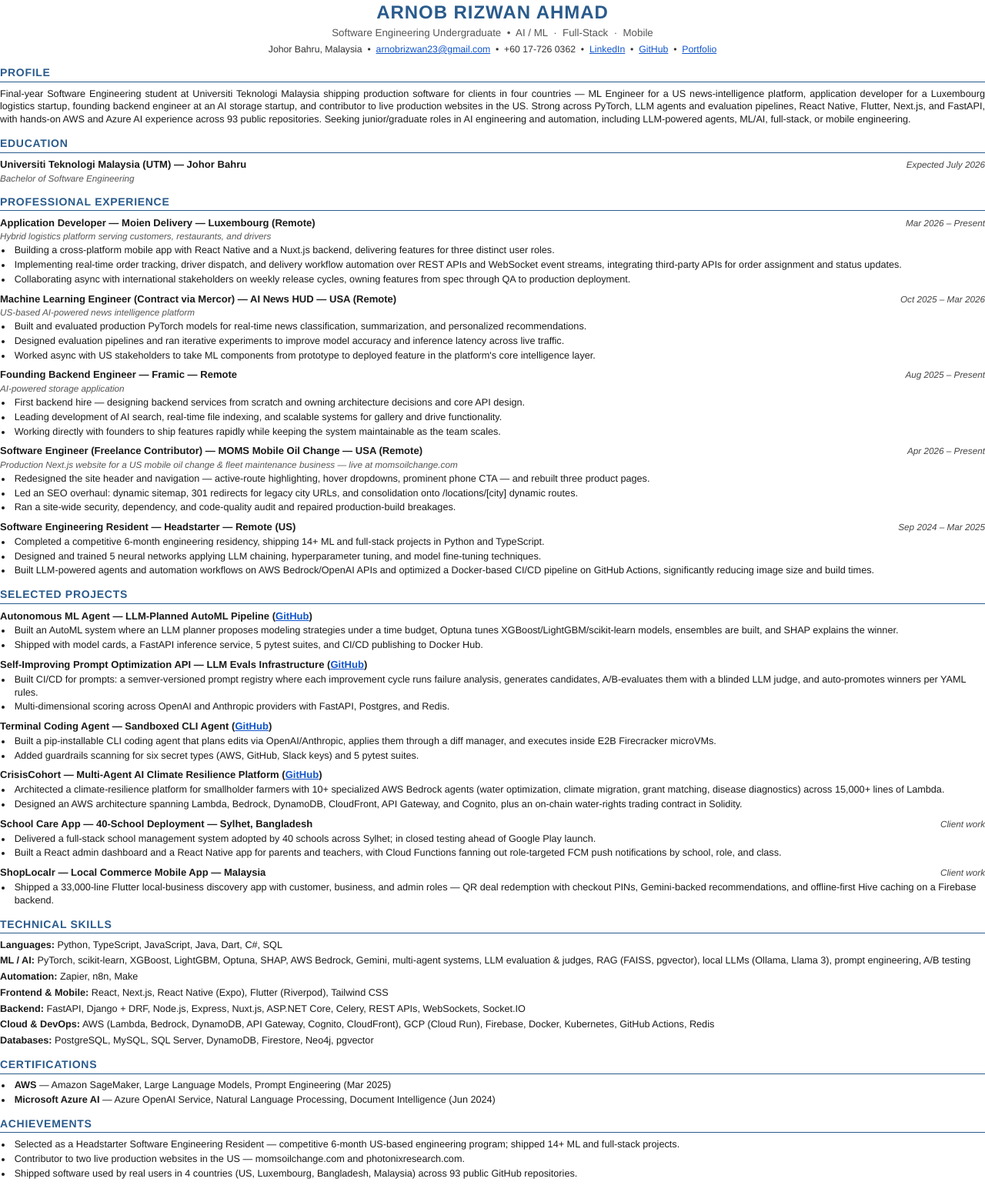
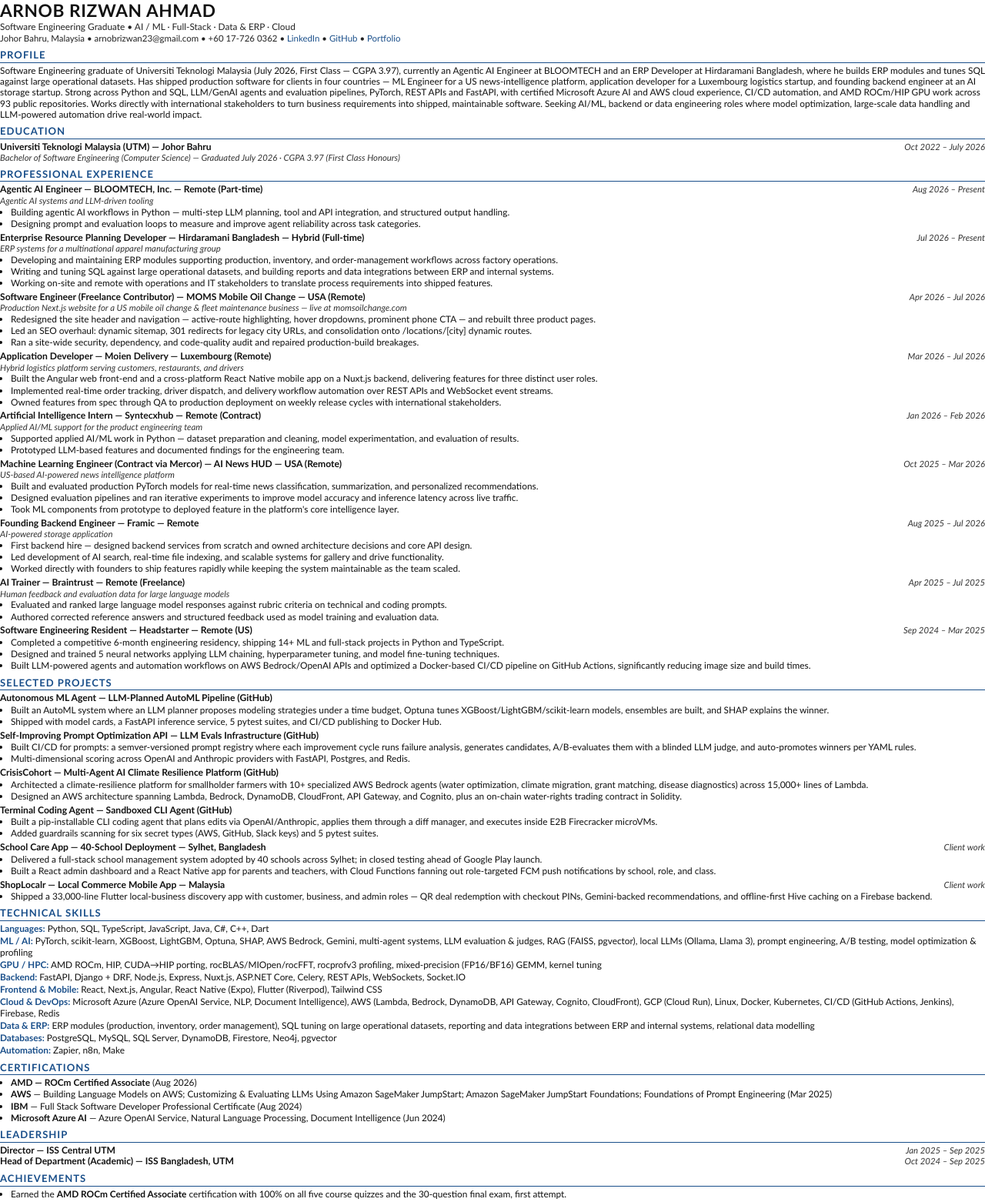
Before and after one commit to Arnobrizwan/arnobrizwan.github.io, a plain HTML site: page resume-src.html in a window 1280 px wide. Shown: the top 1562 px of the page at 77% size. Before the commit the page ends 1535 px from the top, so only its background shows below. Drawn offline with Linux system fonts and the light colour scheme.

Commit message:
Fix stale resume source and add CGPA to resume
resume-src.html was never updated in the Aug refresh and still contained the
pre-August resume: 'final-year student', 'Expected July 2026', three roles wrongly
marked 'Present' (Moien, Framic, MOMS) and no Angular. It contradicted the PDF
sitting beside it, so any regeneration would have reintroduced those bugs.

- Replace resume-src.html with the current master resume source
- Add 'First Class — CGPA 3.97' to the profile opener and education line
- Regenerate both PDF copies from the corrected source (2 pages)

```diff
--- a/resume-src.html
+++ b/resume-src.html
@@ -1,243 +1,209 @@
 <!DOCTYPE html>
-<html lang="en">
-<head>
-<meta charset="UTF-8">
-<title>Arnob_Rizwan_Ahmad_Resume</title>
+<html><head><meta charset="utf-8">
 <style>
-  @page { size: letter; margin: 0.45in 0.55in; }
-  * { margin: 0; padding: 0; box-sizing: border-box; }
-  body {
-    font-family: "Helvetica Neue", Arial, sans-serif;
-    font-size: 9.5pt;
-    line-height: 1.32;
-    color: #1a1a1a;
-  }
-  a { color: #1155cc; text-decoration: underline; }
-  .name {
-    text-align: center;
-    font-size: 18pt;
-    font-weight: 700;
-    color: #2a5b8c;
-    letter-spacing: .04em;
-  }
-  .subtitle {
-    text-align: center;
-    font-size: 10pt;
-    color: #555;
-    margin-top: 2pt;
-  }
-  .contact {
-    text-align: center;
-    font-size: 9.2pt;
-    margin-top: 3pt;
-    color: #333;
-  }
-  h2 {
-    font-size: 10.5pt;
-    font-weight: 700;
-    color: #2a5b8c;
-    letter-spacing: .05em;
-    text-transform: uppercase;
-    border-bottom: 1.2px solid #2a5b8c;
-    padding-bottom: 1.5pt;
-    margin: 10pt 0 5pt;
-  }
-  p.profile { text-align: justify; }
-  .item { margin-bottom: 6pt; break-inside: avoid; }
-  .item-head { display: flex; justify-content: space-between; align-items: baseline; }
-  .item-head .role { font-weight: 700; font-size: 9.8pt; }
-  .item-head .role .co { font-weight: 700; }
-  .item-head .when { font-style: italic; font-size: 8.8pt; color: #444; white-space: nowrap; padding-left: 12pt; }
-  .item .sub { font-style: italic; font-size: 8.8pt; color: #555; margin-top: 1pt; }
-  ul { margin: 2pt 0 0 12pt; }
-  li { margin-bottom: 1.5pt; padding-left: 2pt; }
-  .skills p { margin-bottom: 3pt; }
-  .skills b { color: #1a1a1a; }
-  .pagebreak { break-before: page; }
-</style>
-</head>
+@page { size: A4; margin: 10mm 11mm; }
+* { box-sizing: border-box; }
+body { font-family: "Calibri","Carlito","Helvetica Neue",Arial,sans-serif; font-size: 8.9pt; line-height: 1.2; color: #111; margin:0; }
+h1 { font-size: 17pt; letter-spacing: .6px; margin: 0 0 1px; font-weight: 700; }
+.tag { font-size: 8.9pt; color: #222; margin-bottom: 1px; }
+.contact { font-size: 8.6pt; color: #222; margin-bottom: 5px; }
+.contact a { color: #1a4f8a; text-decoration: none; }
+h2 { font-size: 9.8pt; color: #1a4f8a; letter-spacing: 1px; font-weight: 700; margin: 7px 0 3px;
+     border-bottom: 1px solid #1a4f8a; padding-bottom: 1px; text-transform: uppercase; }
+.row { display: flex; justify-content: space-between; align-items: baseline; gap: 10px; }
+.role { font-weight: 700; font-size: 9.1pt; }
+.date { font-style: italic; font-size: 8.5pt; color: #333; white-space: nowrap; }
+.sub { font-style: italic; font-size: 8.5pt; color: #333; margin: 0 0 1px; }
+ul { margin: 1px 0 3px; padding-left: 14px; }
+li { margin: 0 0 0.5px; }
+.entry { margin-bottom: 3.5px; }
+h2, .entry, li { break-inside: avoid; }
+.skill { margin: 0 0 2px; }
+.skill b { color: #1a4f8a; }
+.tight li { margin-bottom: 1px; }
+</style></head>
 <body>
 
-<div class="name">ARNOB RIZWAN AHMAD</div>
-<div class="subtitle">Software Engineering Undergraduate &nbsp;•&nbsp; AI / ML &nbsp;·&nbsp; Full-Stack &nbsp;·&nbsp; Mobile</div>
-<div class="contact">
-  Johor Bahru, Malaysia &nbsp;•&nbsp; <a href="mailto:arnobrizwan23@gmail.com">arnobrizwan23@gmail.com</a> &nbsp;•&nbsp; +60 17-726 0362 &nbsp;•&nbsp;
-  <a href="https://www.linkedin.com/in/arnob-rizwan-033704239/">LinkedIn</a> &nbsp;•&nbsp;
-  <a href="https://github.com/Arnobrizwan">GitHub</a> &nbsp;•&nbsp;
-  <a href="https://arnobrizwan.github.io">Portfolio</a>
-</div>
+<h1>ARNOB RIZWAN AHMAD</h1>
+<div class="tag">Software Engineering Graduate &bull; AI / ML &middot; Full-Stack &middot; Data &amp; ERP &middot; Cloud</div>
+<div class="contact">Johor Bahru, Malaysia &bull; arnobrizwan23@gmail.com &bull; +60 17-726 0362 &bull;
+<a href="https://www.linkedin.com/in/arnob-rizwan-033704239">LinkedIn</a> &bull;
+<a href="https://github.com/Arnobrizwan">GitHub</a> &bull;
+<a href="https://arnobrizwan.github.io">Portfolio</a></div>
 
 <h2>Profile</h2>
-<p class="profile">
-Final-year Software Engineering student at Universiti Teknologi Malaysia shipping production software for clients in four
-countries — ML Engineer for a US news-intelligence platform, application developer for a Luxembourg logistics startup,
-founding backend engineer at an AI storage startup, and contributor to live production websites in the US. Strong across
-PyTorch, LLM agents and evaluation pipelines, React Native, Flutter, Next.js, and FastAPI, with hands-on AWS and Azure AI
-experience across 93 public repositories. Seeking junior/graduate roles in AI engineering and automation, including
-LLM-powered agents, ML/AI, full-stack, or mobile engineering.
-</p>
+<div>Software Engineering graduate of Universiti Teknologi Malaysia (July 2026, First Class &mdash; CGPA 3.97), currently an Agentic AI Engineer at BLOOMTECH and an ERP Developer at Hirdaramani Bangladesh, where he builds ERP modules and tunes SQL against large operational datasets. Has shipped production software for clients in four countries &mdash; ML Engineer for a US news-intelligence platform, application developer for a Luxembourg logistics startup, and founding backend engineer at an AI storage startup. Strong across Python and SQL, LLM/GenAI agents and evaluation pipelines, PyTorch, REST APIs and FastAPI, with certified Microsoft Azure AI and AWS cloud experience, CI/CD automation, and AMD ROCm/HIP GPU work across 93 public repositories. Works directly with international stakeholders to turn business requirements into shipped, maintainable software. Seeking AI/ML, backend or data engineering roles where model optimization, large-scale data handling and LLM-powered automation drive real-world impact.</div>
 
 <h2>Education</h2>
-<div class="item">
-  <div class="item-head">
-    <span class="role">Universiti Teknologi Malaysia (UTM) — Johor Bahru</span>
-    <span class="when">Expected July 2026</span>
-  </div>
-  <div class="sub">Bachelor of Software Engineering</div>
-</div>
+<div class="row"><span class="role">Universiti Teknologi Malaysia (UTM) &mdash; Johor Bahru</span><span class="date">Oct 2022 &ndash; July 2026</span></div>
+<div class="sub">Bachelor of Software Engineering (Computer Science) &mdash; Graduated July 2026 &middot; CGPA 3.97 (First Class Honours)</div>
 
 <h2>Professional Experience</h2>
 
-<div class="item">
-  <div class="item-head">
-    <span class="role">Application Developer — Moien Delivery — Luxembourg (Remote)</span>
-    <span class="when">Mar 2026 – Present</span>
-  </div>
-  <div class="sub">Hybrid logistics platform serving customers, restaurants, and drivers</div>
-  <ul>
-    <li>Building a cross-platform mobile app with React Native and a Nuxt.js backend, delivering features for three distinct user roles.</li>
-    <li>Implementing real-time order tracking, driver dispatch, and delivery workflow automation over REST APIs and WebSocket event streams, integrating third-party APIs for order assignment and status updates.</li>
-    <li>Collaborating async with international stakeholders on weekly release cycles, owning features from spec through QA to production deployment.</li>
+<div class="entry">
+<div class="row"><span class="role">Agentic AI Engineer &mdash; BLOOMTECH, Inc. &mdash; Remote (Part-time)</span><span class="date">Aug 2026 &ndash; Present</span></div>
+<div class="sub">Agentic AI systems and LLM-driven tooling</div>
+<ul class="tight">
+<li>Building agentic AI workflows in Python &mdash; multi-step LLM planning, tool and API integration, and structured output handling.</li>
+<li>Designing prompt and evaluation loops to measure and improve agent reliability across task categories.</li>
 </ul>
 </div>
 
-<div class="item">
-  <div class="item-head">
-    <span class="role">Machine Learning Engineer (Contract via Mercor) — AI News HUD — USA (Remote)</span>
-    <span class="when">Oct 2025 – Mar 2026</span>
-  </div>
-  <div class="sub">US-based AI-powered news intelligence platform</div>
-  <ul>
-    <li>Built and evaluated production PyTorch models for real-time news classification, summarization, and personalized recommendations.</li>
-    <li>Designed evaluation pipelines and ran iterative experiments to improve model accuracy and inference latency across live traffic.</li>
-    <li>Worked async with US stakeholders to take ML components from prototype to deployed feature in the platform's core intelligence layer.</li>
+<div class="entry">
+<div class="row"><span class="role">Enterprise Resource Planning Developer &mdash; Hirdaramani Bangladesh &mdash; Hybrid (Full-time)</span><span class="date">Jul 2026 &ndash; Present</span></div>
+<div class="sub">ERP systems for a multinational apparel manufacturing group</div>
+<ul class="tight">
+<li>Developing and maintaining ERP modules supporting production, inventory, and order-management workflows across factory operations.</li>
+<li>Writing and tuning SQL against large operational datasets, and building reports and data integrations between ERP and internal systems.</li>
+<li>Working on-site and remote with operations and IT stakeholders to translate process requirements into shipped features.</li>
 </ul>
 </div>
 
-<div class="item">
-  <div class="item-head">
-    <span class="role">Founding Backend Engineer — Framic — Remote</span>
-    <span class="when">Aug 2025 – Present</span>
-  </div>
-  <div class="sub">AI-powered storage application</div>
-  <ul>
-    <li>First backend hire — designing backend services from scratch and owning architecture decisions and core API design.</li>
-    <li>Leading development of AI search, real-time file indexing, and scalable systems for gallery and drive functionality.</li>
-    <li>Working directly with founders to ship features rapidly while keeping the system maintainable as the team scales.</li>
-  </ul>
-</div>
-
-<div class="item">
-  <div class="item-head">
-    <span class="role">Software Engineer (Freelance Contributor) — MOMS Mobile Oil Change — USA (Remote)</span>
-    <span class="when">Apr 2026 – Present</span>
-  </div>
-  <div class="sub">Production Next.js website for a US mobile oil change &amp; fleet maintenance business — live at momsoilchange.com</div>
-  <ul>
-    <li>Redesigned the site header and navigation — active-route highlighting, hover dropdowns, prominent phone CTA — and rebuilt three product pages.</li>
+<div class="entry">
+<div class="row"><span class="role">Software Engineer (Freelance Contributor) &mdash; MOMS Mobile Oil Change &mdash; USA (Remote)</span><span class="date">Apr 2026 &ndash; Jul 2026</span></div>
+<div class="sub">Production Next.js website for a US mobile oil change &amp; fleet maintenance business &mdash; live at momsoilchange.com</div>
+<ul class="tight">
+<li>Redesigned the site header and navigation &mdash; active-route highlighting, hover dropdowns, prominent phone CTA &mdash; and rebuilt three product pages.</li>
 <li>Led an SEO overhaul: dynamic sitemap, 301 redirects for legacy city URLs, and consolidation onto /locations/[city] dynamic routes.</li>
 <li>Ran a site-wide security, dependency, and code-quality audit and repaired production-build breakages.</li>
 </ul>
 </div>
 
-<div class="item">
-  <div class="item-head">
-    <span class="role">Software Engineering Resident — Headstarter — Remote (US)</span>
-    <span class="when">Sep 2024 – Mar 2025</span>
+<div class="entry">
+<div class="row"><span class="role">Application Developer &mdash; Moien Delivery &mdash; Luxembourg (Remote)</span><span class="date">Mar 2026 &ndash; Jul 2026</span></div>
+<div class="sub">Hybrid logistics platform serving customers, restaurants, and drivers</div>
+<ul class="tight">
+<li>Built the Angular web front-end and a cross-platform React Native mobile app on a Nuxt.js backend, delivering features for three distinct user roles.</li>
+<li>Implemented real-time order tracking, driver dispatch, and delivery workflow automation over REST APIs and WebSocket event streams.</li>
+<li>Owned features from spec through QA to production deployment on weekly release cycles with international stakeholders.</li>
+</ul>
 </div>
-  <ul>
+
+<div class="entry">
+<div class="row"><span class="role">Artificial Intelligence Intern &mdash; Syntecxhub &mdash; Remote (Contract)</span><span class="date">Jan 2026 &ndash; Feb 2026</span></div>
+<div class="sub">Applied AI/ML support for the product engineering team</div>
+<ul class="tight">
+<li>Supported applied AI/ML work in Python &mdash; dataset preparation and cleaning, model experimentation, and evaluation of results.</li>
+<li>Prototyped LLM-based features and documented findings for the engineering team.</li>
+</ul>
+</div>
+
+<div class="entry">
+<div class="row"><span class="role">Machine Learning Engineer (Contract via Mercor) &mdash; AI News HUD &mdash; USA (Remote)</span><span class="date">Oct 2025 &ndash; Mar 2026</span></div>
+<div class="sub">US-based AI-powered news intelligence platform</div>
+<ul class="tight">
+<li>Built and evaluated production PyTorch models for real-time news classification, summarization, and personalized recommendations.</li>
+<li>Designed evaluation pipelines and ran iterative experiments to improve model accuracy and inference latency across live traffic.</li>
+<li>Took ML components from prototype to deployed feature in the platform's core intelligence layer.</li>
+</ul>
+</div>
+
+<div class="entry">
+<div class="row"><span class="role">Founding Backend Engineer &mdash; Framic &mdash; Remote</span><span class="date">Aug 2025 &ndash; Jul 2026</span></div>
+<div class="sub">AI-powered storage application</div>
+<ul class="tight">
+<li>First backend hire &mdash; designed backend services from scratch and owned architecture decisions and core API design.</li>
+<li>Led development of AI search, real-time file indexing, and scalable systems for gallery and drive functionality.</li>
+<li>Worked directly with founders to ship features rapidly while keeping the system maintainable as the team scaled.</li>
+</ul>
+</div>
+
+<div class="entry">
+<div class="row"><span class="role">AI Trainer &mdash; Braintrust &mdash; Remote (Freelance)</span><span class="date">Apr 2025 &ndash; Jul 2025</span></div>
+<div class="sub">Human feedback and evaluation data for large language models</div>
+<ul class="tight">
+<li>Evaluated and ranked large language model responses against rubric criteria on technical and coding prompts.</li>
+<li>Authored corrected reference answers and structured feedback used as model training and evaluation data.</li>
+</ul>
+</div>
+
+<div class="entry">
+<div class="row"><span class="role">Software Engineering Resident &mdash; Headstarter &mdash; Remote (US)</span><span class="date">Sep 2024 &ndash; Mar 2025</span></div>
+<ul class="tight">
 <li>Completed a competitive 6-month engineering residency, shipping 14+ ML and full-stack projects in Python and TypeScript.</li>
 <li>Designed and trained 5 neural networks applying LLM chaining, hyperparameter tuning, and model fine-tuning techniques.</li>
 <li>Built LLM-powered agents and automation workflows on AWS Bedrock/OpenAI APIs and optimized a Docker-based CI/CD pipeline on GitHub Actions, significantly reducing image size and build times.</li>
 </ul>
 </div>
 
-<h2 class="pagebreak">Selected Projects</h2>
+<h2>Selected Projects</h2>
 
-<div class="item">
-  <div class="item-head">
-    <span class="role">Autonomous ML Agent — LLM-Planned AutoML Pipeline (<a href="https://github.com/Arnobrizwan/Autonomous-ML-Agent">GitHub</a>)</span>
-  </div>
-  <ul>
+<div class="entry">
+<div class="role">Autonomous ML Agent &mdash; LLM-Planned AutoML Pipeline (GitHub)</div>
+<ul class="tight">
 <li>Built an AutoML system where an LLM planner proposes modeling strategies under a time budget, Optuna tunes XGBoost/LightGBM/scikit-learn models, ensembles are built, and SHAP explains the winner.</li>
 <li>Shipped with model cards, a FastAPI inference service, 5 pytest suites, and CI/CD publishing to Docker Hub.</li>
 </ul>
 </div>
 
-<div class="item">
-  <div class="item-head">
-    <span class="role">Self-Improving Prompt Optimization API — LLM Evals Infrastructure (<a href="https://github.com/Arnobrizwan/Self-Improving-Prompt-Optimization-Api">GitHub</a>)</span>
-  </div>
-  <ul>
+<div class="entry">
+<div class="role">Self-Improving Prompt Optimization API &mdash; LLM Evals Infrastructure (GitHub)</div>
+<ul class="tight">
 <li>Built CI/CD for prompts: a semver-versioned prompt registry where each improvement cycle runs failure analysis, generates candidates, A/B-evaluates them with a blinded LLM judge, and auto-promotes winners per YAML rules.</li>
 <li>Multi-dimensional scoring across OpenAI and Anthropic providers with FastAPI, Postgres, and Redis.</li>
 </ul>
 </div>
 
-<div class="item">
-  <div class="item-head">
-    <span class="role">Terminal Coding Agent — Sandboxed CLI Agent (<a href="https://github.com/Arnobrizwan/Terminal-Based-Coding-Agent">GitHub</a>)</span>
+<div class="entry">
+<div class="role">CrisisCohort &mdash; Multi-Agent AI Climate Resilience Platform (GitHub)</div>
+<ul class="tight">
+<li>Architected a climate-resilience platform for smallholder farmers with 10+ specialized AWS Bedrock agents (water optimization, climate migration, grant matching, disease diagnostics) across 15,000+ lines of Lambda.</li>
+<li>Designed an AWS architecture spanning Lambda, Bedrock, DynamoDB, CloudFront, API Gateway, and Cognito, plus an on-chain water-rights trading contract in Solidity.</li>
+</ul>
 </div>
-  <ul>
+
+<div class="entry">
+<div class="role">Terminal Coding Agent &mdash; Sandboxed CLI Agent (GitHub)</div>
+<ul class="tight">
 <li>Built a pip-installable CLI coding agent that plans edits via OpenAI/Anthropic, applies them through a diff manager, and executes inside E2B Firecracker microVMs.</li>
 <li>Added guardrails scanning for six secret types (AWS, GitHub, Slack keys) and 5 pytest suites.</li>
 </ul>
 </div>
 
-<div class="item">
-  <div class="item-head">
-    <span class="role">CrisisCohort — Multi-Agent AI Climate Resilience Platform (<a href="https://github.com/Arnobrizwan/-CrisisCohort">GitHub</a>)</span>
-  </div>
-  <ul>
-    <li>Architected a climate-resilience platform for smallholder farmers with 10+ specialized AWS Bedrock agents (water optimization, climate migration, grant matching, disease diagnostics) across 15,000+ lines of Lambda.</li>
-    <li>Designed an AWS architecture spanning Lambda, Bedrock, DynamoDB, CloudFront, API Gateway, and Cognito, plus an on-chain water-rights trading contract in Solidity.</li>
-  </ul>
-</div>
-
-<div class="item">
-  <div class="item-head">
-    <span class="role">School Care App — 40-School Deployment — Sylhet, Bangladesh</span>
-    <span class="when">Client work</span>
-  </div>
-  <ul>
+<div class="entry">
+<div class="row"><span class="role">School Care App &mdash; 40-School Deployment &mdash; Sylhet, Bangladesh</span><span class="date">Client work</span></div>
+<ul class="tight">
 <li>Delivered a full-stack school management system adopted by 40 schools across Sylhet; in closed testing ahead of Google Play launch.</li>
 <li>Built a React admin dashboard and a React Native app for parents and teachers, with Cloud Functions fanning out role-targeted FCM push notifications by school, role, and class.</li>
 </ul>
 </div>
 
-<div class="item">
-  <div class="item-head">
-    <span class="role">ShopLocalr — Local Commerce Mobile App — Malaysia</span>
-    <span class="when">Client work</span>
-  </div>
-  <ul>
-    <li>Shipped a 33,000-line Flutter local-business discovery app with customer, business, and admin roles — QR deal redemption with checkout PINs, Gemini-backed recommendations, and offline-first Hive caching on a Firebase backend.</li>
+<div class="entry">
+<div class="row"><span class="role">ShopLocalr &mdash; Local Commerce Mobile App &mdash; Malaysia</span><span class="date">Client work</span></div>
+<ul class="tight">
+<li>Shipped a 33,000-line Flutter local-business discovery app with customer, business, and admin roles &mdash; QR deal redemption with checkout PINs, Gemini-backed recommendations, and offline-first Hive caching on a Firebase backend.</li>
 </ul>
 </div>
 
 <h2>Technical Skills</h2>
-<div class="skills">
-  <p><b>Languages:</b> Python, TypeScript, JavaScript, Java, Dart, C#, SQL</p>
-  <p><b>ML / AI:</b> PyTorch, scikit-learn, XGBoost, LightGBM, Optuna, SHAP, AWS Bedrock, Gemini, multi-agent systems, LLM evaluation &amp; judges, RAG (FAISS, pgvector), local LLMs (Ollama, Llama 3), prompt engineering, A/B testing</p>
-  <p><b>Automation:</b> Zapier, n8n, Make</p>
-  <p><b>Frontend &amp; Mobile:</b> React, Next.js, React Native (Expo), Flutter (Riverpod), Tailwind CSS</p>
-  <p><b>Backend:</b> FastAPI, Django + DRF, Node.js, Express, Nuxt.js, ASP.NET Core, Celery, REST APIs, WebSockets, Socket.IO</p>
-  <p><b>Cloud &amp; DevOps:</b> AWS (Lambda, Bedrock, DynamoDB, API Gateway, Cognito, CloudFront), GCP (Cloud Run), Firebase, Docker, Kubernetes, GitHub Actions, Redis</p>
-  <p><b>Databases:</b> PostgreSQL, MySQL, SQL Server, DynamoDB, Firestore, Neo4j, pgvector</p>
-</div>
+<div class="skill"><b>Languages:</b> Python, SQL, TypeScript, JavaScript, Java, C#, C++, Dart</div>
+<div class="skill"><b>ML / AI:</b> PyTorch, scikit-learn, XGBoost, LightGBM, Optuna, SHAP, AWS Bedrock, Gemini, multi-agent systems, LLM evaluation &amp; judges, RAG (FAISS, pgvector), local LLMs (Ollama, Llama 3), prompt engineering, A/B testing, model optimization &amp; profiling</div>
+<div class="skill"><b>GPU / HPC:</b> AMD ROCm, HIP, CUDA&rarr;HIP porting, rocBLAS/MIOpen/rocFFT, rocprofv3 profiling, mixed-precision (FP16/BF16) GEMM, kernel tuning</div>
+<div class="skill"><b>Backend:</b> FastAPI, Django + DRF, Node.js, Express, Nuxt.js, ASP.NET Core, Celery, REST APIs, WebSockets, Socket.IO</div>
+<div class="skill"><b>Frontend &amp; Mobile:</b> React, Next.js, Angular, React Native (Expo), Flutter (Riverpod), Tailwind CSS</div>
+<div class="skill"><b>Cloud &amp; DevOps:</b> Microsoft Azure (Azure OpenAI Service, NLP, Document Intelligence), AWS (Lambda, Bedrock, DynamoDB, API Gateway, Cognito, CloudFront), GCP (Cloud Run), Linux, Docker, Kubernetes, CI/CD (GitHub Actions, Jenkins), Firebase, Redis</div>
+<div class="skill"><b>Data &amp; ERP:</b> ERP modules (production, inventory, order management), SQL tuning on large operational datasets, reporting and data integrations between ERP and internal systems, relational data modelling</div>
+<div class="skill"><b>Databases:</b> PostgreSQL, MySQL, SQL Server, DynamoDB, Firestore, Neo4j, pgvector</div>
+<div class="skill"><b>Automation:</b> Zapier, n8n, Make</div>
 
 <h2>Certifications</h2>
-<ul>
-  <li><b>AWS</b> — Amazon SageMaker, Large Language Models, Prompt Engineering (Mar 2025)</li>
-  <li><b>Microsoft Azure AI</b> — Azure OpenAI Service, Natural Language Processing, Document Intelligence (Jun 2024)</li>
+<ul class="tight">
+<li><b>AMD &mdash; ROCm Certified Associate</b> (Aug 2026)</li>
+<li><b>AWS</b> &mdash; Building Language Models on AWS; Customizing &amp; Evaluating LLMs Using Amazon SageMaker JumpStart; Amazon SageMaker JumpStart Foundations; Foundations of Prompt Engineering (Mar 2025)</li>
+<li><b>IBM</b> &mdash; Full Stack Software Developer Professional Certificate (Aug 2024)</li>
+<li><b>Microsoft Azure AI</b> &mdash; Azure OpenAI Service, Natural Language Processing, Document Intelligence (Jun 2024)</li>
 </ul>
 
+<h2>Leadership</h2>
+<div class="row"><span class="role">Director &mdash; ISS Central UTM</span><span class="date">Jan 2025 &ndash; Sep 2025</span></div>
+<div class="row"><span class="role">Head of Department (Academic) &mdash; ISS Bangladesh, UTM</span><span class="date">Oct 2024 &ndash; Sep 2025</span></div>
+
 <h2>Achievements</h2>
-<ul>
-  <li>Selected as a Headstarter Software Engineering Resident — competitive 6-month US-based engineering program; shipped 14+ ML and full-stack projects.</li>
-  <li>Contributor to two live production websites in the US — momsoilchange.com and photonixresearch.com.</li>
+<ul class="tight">
+<li>Earned the <b>AMD ROCm Certified Associate</b> certification with 100% on all five course quizzes and the 30-question final exam, first attempt.</li>
+<li>Selected as a Headstarter Software Engineering Resident &mdash; competitive 6-month US-based engineering program; shipped 14+ ML and full-stack projects.</li>
+<li>Contributor to two live production websites in the US &mdash; momsoilchange.com and photonixresearch.com.</li>
 <li>Shipped software used by real users in 4 countries (US, Luxembourg, Bangladesh, Malaysia) across 93 public GitHub repositories.</li>
 </ul>
 
-</body>
-</html>
+</body></html>
```
Also changed, not shown: 2 other files. Lines whose indentation alone changed are shown as unchanged.
